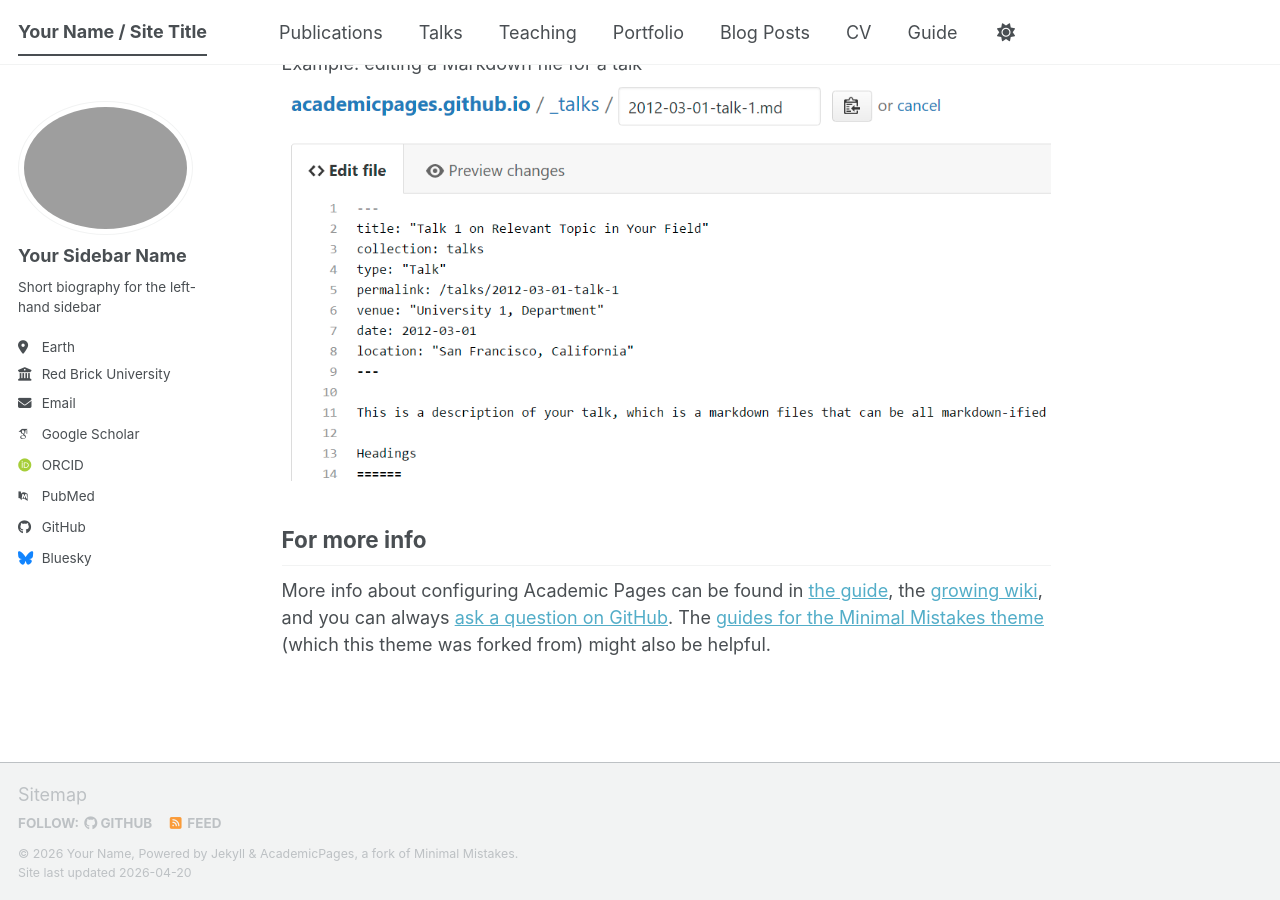
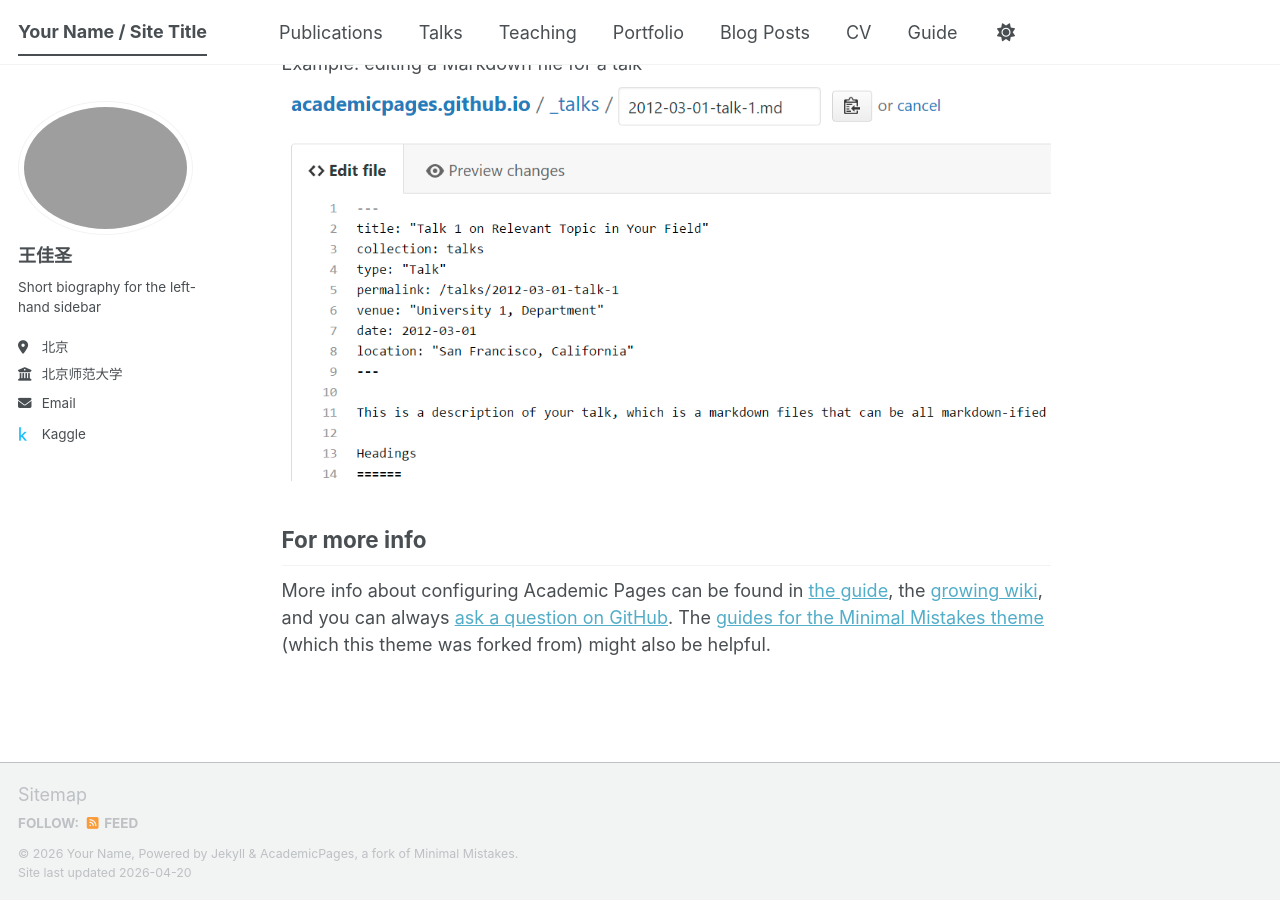
Before and after one commit to WJSheng2005/wangjiasheng.github.io, a Jekyll site: the page built from _pages/about.md, in a window 1280 px wide and 900 px high, scrolled down 2720 px. Built offline with Jekyll 4.4.1, drawn with Linux system fonts in a browser that asks for light colours; some web fonts are replaced; a script bundle is joined from its source files by our own code; library files that are not in the unit come from our copies.

Commit message:
Update _config.yml

```diff
--- a/_config.yml
+++ b/_config.yml
@@ -24,24 +24,24 @@
 author:
   # Biographic information
   avatar           : "myphoto.jpg"
-  name             : "Your Sidebar Name"
+  name             : "王佳圣"
   pronouns         : # example: "she/her"
   bio              : "Short biography for the left-hand sidebar"
-  location         : "Earth"
-  employer         : "Red Brick University"
+  location         : "北京"
+  employer         : "北京师范大学"
   uri              : # URL
-  email            : "none@example.org"
+  email            : "202311051009@mail.bnu.edu.cn"
 
   # Academic websites
   academia         : # URL
   arxiv            : # URL - Update with the correct link to your profile
-  googlescholar    : "https://scholar.google.com/citations?user=PS_CX0AAAAAJ"
+  googlescholar    :
   inspire-hep      : # URL
   impactstory      : # URL
-  orcid            : "https://orcid.org/yourorcidurl"
+  orcid            :
   semantic         : # URL
   ssrn             : # URL
-  pubmed           : "https://www.ncbi.nlm.nih.gov/pubmed/?term=john+snow"
+  pubmed           :
   researchgate     : # URL
   scopus           : # URL
   zotero           : # URL
@@ -51,13 +51,13 @@
   bitbucket        : # Username - Update with your username on the site
   codepen          : # Username
   dribbble         : # Username
-  github           : "academicpages"
-  kaggle           : # Username
+  github           :
+  kaggle           : "Jason Wang2005"
   stackoverflow    : # User number or user number and name (i.e., use "1" or "1/jeff-atwood")
 
   # Social media
   artstation       : # Username
-  bluesky          : "bsky.app" # Replace this with you Bluesky username
+  bluesky          :
   facebook         : # Username
   flickr           : # Username
   foursquare       : # Username
```
